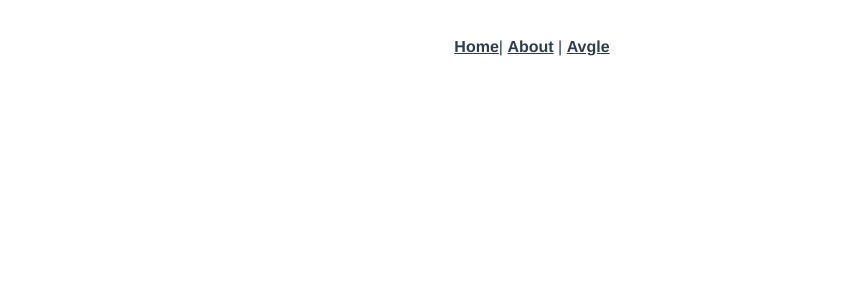
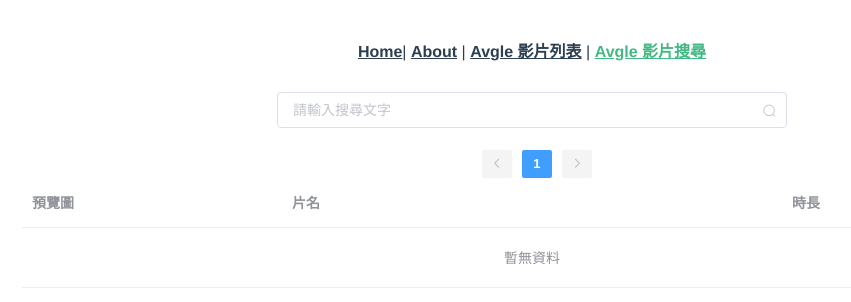
Before and after one commit to liucjray/vue-avgle, a Vue app: page /#/avgle-search in a window 1280 px wide. Shown: the top 302 px of the page, without its empty margins (108-959 px from the left). Built offline with nearby package versions, Linux system fonts and the light colour scheme.

Commit message:
add avgle search page

```diff
--- a/src/App.vue
+++ b/src/App.vue
@@ -3,7 +3,8 @@
     <div id="nav">
       <router-link to="/">Home</router-link>|
       <router-link to="/about">About</router-link> |
-      <router-link to="/avgle">Avgle</router-link>
+      <router-link to="/avgle-category">Avgle 影片列表</router-link> |
+      <router-link to="/avgle-search">Avgle 影片搜尋</router-link>
     </div>
     <router-view />
   </div>
--- /dev/null
+++ b/src/components/AvgleSearchList.vue
@@ -0,0 +1,133 @@
+<template>
+  <div>
+  <el-row type="flex" justify="center">
+    <el-col :span="10">
+      <el-input
+        style="margin-bottom: 20px"
+        size="medium"
+        placeholder="請輸入搜尋文字"
+        suffix-icon="el-icon-search"
+        v-model="keyword"
+      ></el-input>
+    </el-col>
+  </el-row>
+    <el-row type="flex" justify="center">
+      <el-col :span="20">
+        <el-pagination
+          style="width: 100%"
+          background
+          layout="prev, pager, next"
+          :page-size="videosLimit"
+          :total="videosTotal"
+          @current-change="vidoePageClick"
+          @prev-click="videosPrevClick"
+          @next-click="videosNextClick"
+        >
+        </el-pagination>
+        <el-table
+          :data="videos"
+          v-loading="isLoading"
+          element-loading-text="載入中"
+          element-loading-spinner="el-icon-loading"
+          element-loading-background="rgba(0, 0, 0, 0.8)"
+        >
+          <el-table-column prop="preview_url" label="預覽圖">
+            <template slot-scope="scope">
+              <a target="_blank" :href="scope.row.video_url">
+                <img
+                  :src="scope.row.preview_url"
+                  height="80"
+                  content="no-referrer"
+                />
+              </a>
+            </template>
+          </el-table-column>
+          <el-table-column
+            prop="title"
+            label="片名"
+            width="500px"
+          ></el-table-column>
+          <el-table-column prop="duration" label="時長">
+            <template slot-scope="scope">
+              <el-button icon="el-icon-timer" effect="dark">
+                {{ transformHumanTime(scope.row.duration) }}
+              </el-button>
+            </template>
+          </el-table-column>
+        </el-table>
+      </el-col>
+    </el-row>
+  </div>
+</template>
+
+
+<script>
+export default {
+  name: "AvgleSearchList",
+  data() {
+    return {
+      // 是否讀取
+      isLoading: false,
+      // 關鍵字
+      keyword: "",
+      // 影片
+      videos: [],
+      videosLimit: 8,
+      videosTotal: 0,
+      videosCurrentPage: 0,
+    };
+  },
+  beforeMount() {},
+  watch: {
+    // watcher
+    keyword(val, old_val) {
+      console.log(val, old_val);
+      if (val !== old_val && val !== "") {
+        this.getVideos();
+      }
+    },
+  },
+  methods: {
+    // 動態更新 videos 資料
+    getVideos() {
+      this.isLoading = true;
+
+      let keyword = encodeURIComponent(this.keyword);
+
+      let url = `https://api.avgle.com/v1/search/${keyword}/${this.videosCurrentPage}?limit=${this.videosLimit}`;
+      console.log(url);
+      axios
+        .get(url)
+        .then(({ data }) => {
+          this.isLoading = data.success != true;
+          this.videosTotal = data.response.total_videos;
+          this.videos = data.response.videos;
+        })
+        .catch((error) => {
+          console.error(error);
+        });
+    },
+    // 跳轉上頁
+    videosPrevClick() {
+      this.videosCurrentPage -= 1;
+      this.getVideos();
+    },
+    // 跳轉下頁
+    videosNextClick() {
+      this.videosCurrentPage += 1;
+      this.getVideos();
+    },
+    // 跳轉頁碼
+    vidoePageClick(page) {
+      this.videosCurrentPage = page - 1;
+      this.getVideos();
+    },
+    // 將秒數替換成 時時:分分:秒秒 格式
+    transformHumanTime(seconds) {
+      let s = new Date(seconds * 1000).toISOString().substr(11, 8);
+      return s;
+    },
+  },
+  computed: {},
+};
+</script>
--- a/src/router/index.js
+++ b/src/router/index.js
@@ -1,7 +1,8 @@
 import Vue from 'vue'
 import VueRouter from 'vue-router'
 import Home from '../views/Home.vue'
-import Avgle from '../views/Avgle.vue'
+import AvgleCategoryView from '../views/AvgleCategoryView.vue'
+import AvgleSearchView from '../views/AvgleSearchView.vue'
 
 Vue.use(VueRouter)
 
@@ -20,10 +21,15 @@ const routes = [
     component: () => import(/* webpackChunkName: "about" */ '../views/About.vue')
   },
   {
-    path: '/avgle',
-    name: 'Avgle',
-    component: Avgle
-  }
+    path: '/avgle-category',
+    name: 'Avgle 影片列表',
+    component: AvgleCategoryView
+  },
+  {
+    path: '/avgle-search',
+    name: 'Avgle 影片搜尋',
+    component: AvgleSearchView
+  },
 ]
 
 const router = new VueRouter({
--- a/src/views/Avgle.vue
+++ b/src/views/AvgleCategoryView.vue
@@ -1,19 +1,16 @@
 <template>
-  <div class="avgle">
+  <div class="avgle-category">
     <AvgleCategory />
-    <AvgleSearch />
   </div>
 </template>
 
 <script>
 import AvgleCategory from "@/components/AvgleCategory.vue";
-import AvgleSearch from "@/components/AvgleSearch.vue";
 
 export default {
-  name: "AvgleView",
+  name: "AvgleCategoryView",
   components: {
     AvgleCategory,
-    AvgleSearch,
   },
   data() {
     return {};
--- /dev/null
+++ b/src/views/AvgleSearchView.vue
@@ -0,0 +1,28 @@
+<template>
+  <el-container>
+    <el-header class="avgle-search">
+      <AvgleSearch />
+      <AvgleSearchList />
+    </el-header>
+    <el-main>
+
+    </el-main>
+    <el-footer></el-footer>
+  </el-container>
+</template>
+
+<script>
+import AvgleSearch from "@/components/AvgleSearch.vue";
+import AvgleSearchList from "@/components/AvgleSearchList.vue";
+
+export default {
+  name: "AvgleSearchView",
+  components: {
+    AvgleSearch,
+    AvgleSearchList,
+  },
+  data() {
+    return {};
+  },
+};
+</script>
```
